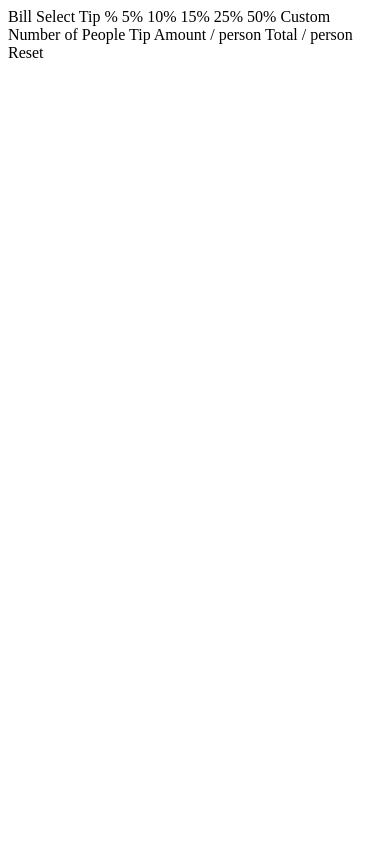
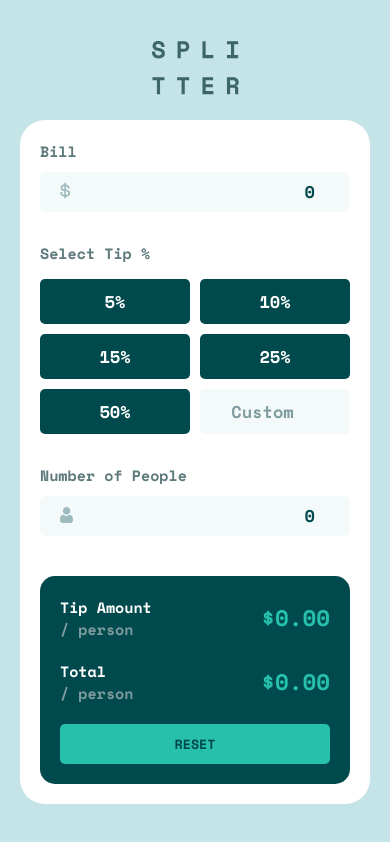
Before and after one commit to Verumun/time-tracking-app, a plain HTML site: page index.html in a window 390 px wide. Drawn offline with nearby package versions, Linux system fonts and the light colour scheme.

Commit message:
mobile first, styled mobile

```diff
--- a/css/styles.css
+++ b/css/styles.css
@@ -0,0 +1,136 @@
+@import url("https://fonts.googleapis.com/css2?family=Space+Mono:wght@700&display=swap");
+* {
+  margin: 0;
+  padding: 0;
+  box-sizing: border-box; }
+
+html {
+  font-size: 62.5%; }
+
+input, button {
+  font-family: 'Space Mono', monospace; }
+
+.hide {
+  visibility: hidden; }
+
+body {
+  font-family: 'Space Mono', monospace;
+  display: flex;
+  flex-direction: column;
+  justify-content: center;
+  justify-items: center;
+  height: 100vh;
+  background-color: #c5e4e7;
+  font-size: 1.5rem; }
+
+.main-wrapper {
+  display: flex;
+  flex-direction: column;
+  gap: 2rem;
+  align-items: center; }
+
+.calc-wrapper {
+  background-color: white;
+  border-radius: 2.5rem;
+  padding: 2rem;
+  margin: auto 2rem;
+  max-width: 40rem; }
+  .calc-wrapper_left {
+    display: flex;
+    flex-direction: column;
+    gap: 3rem; }
+    .calc-wrapper_left .header {
+      display: flex;
+      align-items: center;
+      justify-content: space-between; }
+      .calc-wrapper_left .header .error-text {
+        color: red; }
+    .calc-wrapper_left h4 {
+      color: #5e7a7d; }
+    .calc-wrapper_left form {
+      margin-top: 1rem; }
+      .calc-wrapper_left form .input-control {
+        position: relative; }
+        .calc-wrapper_left form .input-control input {
+          position: relative;
+          width: 100%;
+          padding: 0 2rem;
+          height: 4rem;
+          background-color: #f4fafa;
+          border: none;
+          text-align: right;
+          outline: none;
+          border-radius: .5rem;
+          font-weight: 700;
+          font-size: 1.7rem;
+          color: #00494d; }
+          .calc-wrapper_left form .input-control input::placeholder {
+            text-align: right;
+            color: #00494d; }
+          .calc-wrapper_left form .input-control input:focus {
+            outline: 2px solid #26c0ab;
+            transition: 120ms ease-out; }
+        .calc-wrapper_left form .input-control .icon {
+          position: absolute;
+          top: 1rem;
+          left: 2rem; }
+    .calc-wrapper_left .tip .tips {
+      display: grid;
+      grid-template-columns: repeat(2, 15rem);
+      gap: 1rem;
+      margin-top: 1.5rem; }
+      .calc-wrapper_left .tip .tips button {
+        border: none;
+        background-color: #00494d;
+        color: white;
+        padding: 1rem 0;
+        border-radius: .5rem;
+        font-size: 1.7rem;
+        font-weight: 700; }
+        .calc-wrapper_left .tip .tips button:active, .calc-wrapper_left .tip .tips button:hover {
+          background-color: #26c0ab;
+          transition: background-color 150ms ease-in-out; }
+      .calc-wrapper_left .tip .tips .custom {
+        font-weight: 700;
+        font-size: 1.7rem;
+        border: none;
+        background-color: #f4fafa;
+        outline: none;
+        text-align: right;
+        padding-right: 1rem;
+        border-radius: .5rem; }
+        .calc-wrapper_left .tip .tips .custom::placeholder {
+          text-align: center;
+          color: #7f9c9f; }
+        .calc-wrapper_left .tip .tips .custom:focus {
+          outline: 2px solid #26c0ab;
+          transition: 120ms ease-out; }
+  .calc-wrapper_right {
+    background-color: #00494d;
+    margin-top: 4rem;
+    padding: 2rem;
+    border-radius: 1.5rem; }
+    .calc-wrapper_right .top-container h4 {
+      color: white; }
+    .calc-wrapper_right .top-container p {
+      color: #7f9c9f; }
+    .calc-wrapper_right .top-container .tip-display {
+      color: #26c0ab; }
+    .calc-wrapper_right .top-container .tip-wrapper {
+      margin-bottom: 2rem; }
+    .calc-wrapper_right .top-container .top-flexed {
+      display: flex;
+      align-items: center;
+      justify-content: space-between; }
+    .calc-wrapper_right .bottom {
+      margin-top: 2rem; }
+      .calc-wrapper_right .bottom button {
+        width: 100%;
+        padding: 1rem 0;
+        text-transform: uppercase;
+        border-radius: .5rem;
+        cursor: pointer;
+        outline: none;
+        border: none;
+        background-color: #26c0ab;
+        color: #00494d; }
--- a/index.html
+++ b/index.html
@@ -12,25 +12,126 @@
 </head>
 <body>
 
-  Bill
+  <section class="main-wrapper">
+    <div class="image">
+      <img class="logo" src="images/logo.svg" alt="">
+    </div>
 
-  Select Tip %
-  5%
-  10%
-  15%
-  25%
-  50%
-  Custom
 
-  Number of People
+    <!-- Calculator -->
+    <section class="calc-wrapper">
 
-  Tip Amount
-  / person
+      <!-- left section -->
+      <div class="calc-wrapper_left">
 
-  Total
-  / person
+        <!-- Bill -->
+        <div class="bill">
+          <div class="header">
+            <h4>Bill</h4>
+            <h4 class="error-text hide">f</h4>
+          </div>
+          <form action="">
+            <div class="input-control">
+              <input type="number" placeholder="0">
+              <span class="icon"><img src="images/icon-dollar.svg" alt=""></span>
+            </div>
+          </form>
+        </div>
+        <!-- End of Bill -->
 
-  Reset
+        <!-- TIP -->
+        <div class="tip">
+          <h4>Select Tip %</h4>
+          <div class="tips">
+            <button class="button">5%</button>
+            <button class="button">10%</button>
+            <button class="button">15%</button>
+            <button class="button">25%</button>
+            <button class="button">50%</button>
+            <input type="number" id="custom-tip" placeholder="Custom" class="custom">
+          </div>
+        </div>
+        <!-- End of Tip -->
+
+        <!-- Number of people -->
+        <div class="people">
+          <div class="header">
+            <h4>Number of People</h4>
+            <h4 class="error-text hide">f</h4>
+          </div>
+
+          <form action="">
+            <div class="input-control">
+              <input type="number" id="people" placeholder="0">
+              <span class="icon"><img src="images/icon-person.svg" alt=""></span>
+
+            </div>
+          </form>
+        </div>
+        <!-- End of N of People -->
+      </div>
+      <!-- End of Left container -->
+
+
+      <!-- Right Container -->
+      <div class="calc-wrapper_right">
+
+        <div class="top-container">
+          <!-- Tip-wrapper -->
+          <div class="tip-wrapper top-flexed">
+            <!-- Tip amount -->
+            <div class="left">
+              <h4>Tip Amount</h4>
+              <p>/ person</p>
+            </div>
+
+
+            <!-- Display -->
+            <div class="right">
+              <h2 id="tip-display" class="tip-display">$0.00</h2>
+            </div>
+          </div>
+          <!-- End of tip wrapper -->
+
+          <!-- Total wrapper -->
+          <div class="total-wrapper top-flexed">
+            <div class="left">
+              <h4>Total</h4>
+              <p>/ person</p>
+            </div>
+
+            <div class="right">
+              <h2 id="total-display" class="tip-display">$0.00</h2>
+            </div>
+          </div>
+          <!-- End of total wrapper -->
+        </div>
+        <!-- End of Top container -->
+
+        <!-- Reset -->
+        <section class="bottom">
+          <button id="reset" class="reset">Reset</button>
+        </section>
+
+      </div>
+      <!-- End of Right Container -->
+    </section>
+  </section>
+
+
+
+
+
+
+
+
+
+
+
+
+
+
+
 
   <!-- <div class="attribution">
     Challenge by <a href="https://www.frontendmentor.io?ref=challenge" target="_blank">Frontend Mentor</a>.
--- a/sass/main.scss
+++ b/sass/main.scss
@@ -0,0 +1,202 @@
+@import url('https://fonts.googleapis.com/css2?family=Space+Mono:wght@700&display=swap');
+@import 'abstracts/variables';
+
+// reset
+*{
+    margin:0;
+    padding: 0;
+    box-sizing: border-box;
+}
+html{
+    font-size: 62.5%;
+}
+
+input, button{
+    font-family: 'Space Mono', monospace;
+}
+
+.hide{visibility: hidden;}
+
+body{
+    font-family: 'Space Mono', monospace;
+    display: flex;
+    flex-direction: column;
+    justify-content: center;
+    justify-items: center;
+    height: 100vh;
+    background-color: $Light-grayish-cyan;
+    font-size: 1.5rem;
+}
+
+
+.main-wrapper{
+    display: flex;
+    flex-direction: column;
+    gap: 2rem;
+    // justify-content: center;
+    align-items: center;
+}
+
+.calc-wrapper{
+    background-color: $White;
+    border-radius: 2.5rem;
+    padding: 2rem;
+    margin: auto 2rem;
+    max-width: 40rem;
+
+    &_left{
+        display: flex;
+        flex-direction: column;
+        gap: 3rem;
+
+        .header{
+            display: flex;
+            align-items: center;
+            justify-content: space-between;
+
+            .error-text{
+                color: red;
+
+            }
+        }
+
+        h4{
+            color: $Dark-grayish-cyan;
+        }
+
+        form{
+            margin-top: 1rem;
+            // width: 100%;
+            .input-control{
+                position: relative;
+
+
+                input{
+                    position: relative;
+                    width: 100%;
+                    padding: 0 2rem;
+                    height: 4rem;
+                    background-color: $Very-light-grayish-cyan;
+                    border: none;
+                    text-align: right;
+                    outline: none;
+                    border-radius: .5rem;
+                    font-weight: 700;
+                    font-size: 1.7rem;
+                    color: $Very-dark-cyan;
+
+                    &::placeholder{
+                        text-align: right;
+                        color: $Very-dark-cyan;
+                    }
+
+                    &:focus{
+                        outline: 2px solid $Strong-cyan;
+                        transition: 120ms ease-out;
+                    }
+                }
+
+
+
+                .icon{
+                    position: absolute;
+                    top: 1rem;
+                    left: 2rem;
+
+                }
+            }
+        }
+
+        // Tip
+        .tip{
+
+            .tips{
+                display: grid;
+                grid-template-columns: repeat(2, 15rem);
+                gap: 1rem;
+                margin-top: 1.5rem;
+
+                button{
+                    border: none;
+                    background-color: $Very-dark-cyan;
+                    color: $White;
+                    padding: 1rem 0;
+                    border-radius: .5rem;
+                    font-size: 1.7rem;
+                    font-weight: 700;
+
+                    &:active, &:hover{
+                        background-color: $Strong-cyan;
+                        transition: background-color 150ms ease-in-out;
+                    }
+                }
+
+                .custom{
+                    font-weight: 700;
+                    font-size: 1.7rem;
+
+                    &::placeholder{
+                        text-align: center;
+
+                        color: $Grayish-cyan;
+                    }
+
+                    border: none;
+                    background-color: $Very-light-grayish-cyan;
+                    outline: none;
+                    text-align: right;
+                    padding-right: 1rem;
+                    border-radius: .5rem;
+
+                    &:focus{
+                        outline: 2px solid $Strong-cyan;
+                        transition: 120ms ease-out;
+                    }
+                }
+            }
+        }
+    }
+
+
+    // Right
+    &_right{
+        background-color: $Very-dark-cyan;
+        margin-top: 4rem;
+        padding: 2rem;
+        border-radius: 1.5rem;
+
+        .top-container{
+            h4{color: $White;}
+            p{color: $Grayish-cyan;}
+            .tip-display{color: $Strong-cyan}
+
+
+            .tip-wrapper{
+                margin-bottom: 2rem;
+            }
+
+
+           .top-flexed{
+               display: flex;
+               align-items: center;
+               justify-content: space-between;
+           }
+        }
+
+        .bottom{
+            margin-top: 2rem;
+            button{
+                width: 100%;
+                padding: 1rem 0;
+                text-transform: uppercase;
+                border-radius: .5rem;
+                cursor: pointer;
+                outline: none;
+                border: none;
+                background-color: $Strong-cyan;
+                color: $Very-dark-cyan;
+
+            }
+        }
+    }
+}
```
Also changed, not shown: sass/abstracts/_variables.scss (+8 -0 lines).
